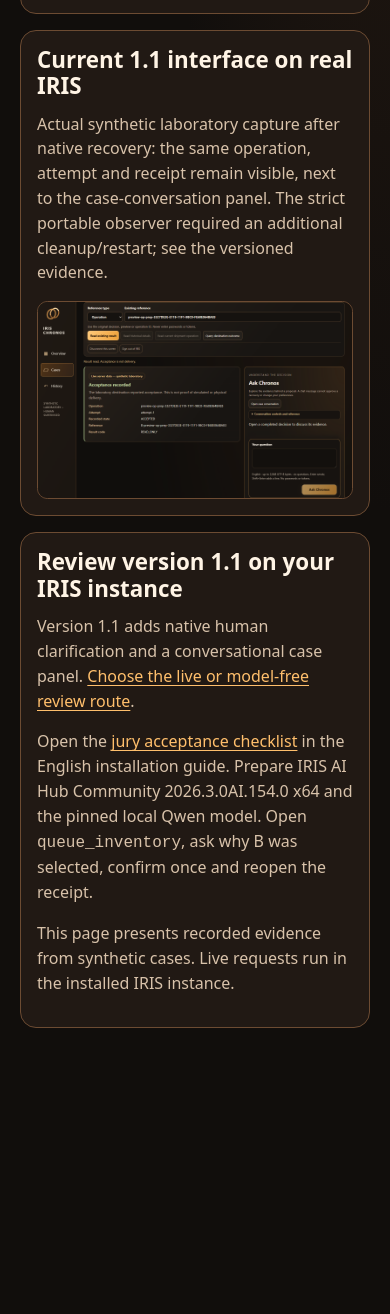
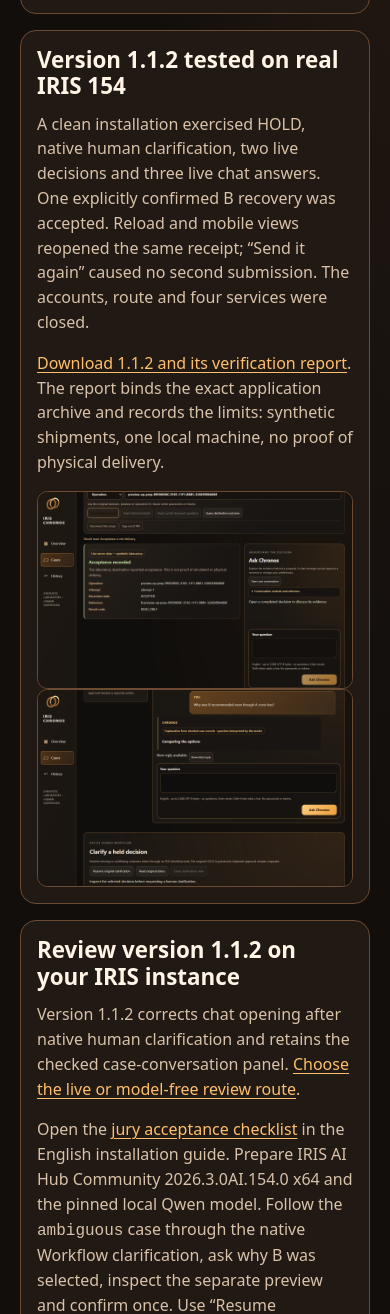
Before and after one commit to seypherWork/iris-chronos, a plain HTML site: page docs/index.html in a window 390 px wide. Shown: the part 1416-2730 px from the top of the page. Before the commit the page ends 2480 px from the top, so only its background shows below. Drawn offline with Linux system fonts and the light colour scheme.

Commit message:
fix: open clarified Workflow conversations and document verified 1.1.2 jury journey

```diff
--- a/docs/index.html
+++ b/docs/index.html
@@ -51,7 +51,7 @@
       <a href="chronos-proof.mp4" download>Download MP4</a>
     </section>
     <section id="proof" aria-labelledby="proof-title">
-      <h2 id="proof-title">Check the result</h2>
+      <h2 id="proof-title">Earlier receipt experiments</h2>
       <details open>
         <summary>Lost reply · one B recovery</summary>
         <p>IRIS and the independent destination agree. Reload opens the same operation, attempt and acceptance reference.</p>
@@ -69,14 +69,16 @@
     </section>
   </div>
   <section id="current" aria-labelledby="current-title">
-    <h2 id="current-title">Current 1.1 interface on real IRIS</h2>
-    <p>Actual synthetic laboratory capture after native recovery: the same operation, attempt and receipt remain visible, next to the case-conversation panel. The strict portable observer required an additional cleanup/restart; see the versioned evidence.</p>
-    <img class="native-ui" src="native-receipt-1.1.png" alt="Original accepted operation after native recovery in IRIS Chronos 1.1">
+    <h2 id="current-title">Version 1.1.2 tested on real IRIS 154</h2>
+    <p>A clean installation exercised HOLD, native human clarification, two live decisions and three live chat answers. One explicitly confirmed B recovery was accepted. Reload and mobile views reopened the same receipt; “Send it again” caused no second submission. The accounts, route and four services were closed.</p>
+    <p><a href="https://github.com/seypherWork/iris-chronos/releases/tag/v1.1.2">Download 1.1.2 and its verification report</a>. The report binds the exact application archive and records the limits: synthetic shipments, one local machine, no proof of physical delivery.</p>
+    <img class="native-ui" src="native-receipt-1.1.2.png" alt="Same accepted operation after reload in the clean IRIS Chronos 1.1.2 test">
+    <img class="native-ui" src="native-chat-1.1.2.png" alt="The real 1.1.2 case chat explains why an accepted operation must not be resent">
   </section>
   <section id="live" aria-labelledby="live-title">
-    <h2 id="live-title">Review version 1.1 on your IRIS instance</h2>
-    <p>Version 1.1 adds native human clarification and a conversational case panel. <a href="https://github.com/seypherWork/iris-chronos#see-it-and-run-it">Choose the live or model-free review route</a>.</p>
-    <p>Open the <a href="https://github.com/seypherWork/iris-chronos/blob/main/deployment/JURY-ROUTE.md#short-acceptance-checklist">jury acceptance checklist</a> in the English installation guide. Prepare IRIS AI Hub Community 2026.3.0AI.154.0 x64 and the pinned local Qwen model. Open <code>queue_inventory</code>, ask why B was selected, confirm once and reopen the receipt.</p>
+    <h2 id="live-title">Review version 1.1.2 on your IRIS instance</h2>
+    <p>Version 1.1.2 corrects chat opening after native human clarification and retains the checked case-conversation panel. <a href="https://github.com/seypherWork/iris-chronos#see-it-and-run-it">Choose the live or model-free review route</a>.</p>
+    <p>Open the <a href="https://github.com/seypherWork/iris-chronos/blob/v1.1.2/deployment/JURY-ROUTE.md#short-acceptance-checklist">jury acceptance checklist</a> in the English installation guide. Prepare IRIS AI Hub Community 2026.3.0AI.154.0 x64 and the pinned local Qwen model. Follow the <code>ambiguous</code> case through the native Workflow clarification, ask why B was selected, inspect the separate preview and confirm once. Use “Resume conversation” to return to the same chat, then reopen the original receipt.</p>
     <p>This page presents recorded evidence from synthetic cases. Live requests run in the installed IRIS instance.</p>
   </section>
 </main>
--- a/module.xml
+++ b/module.xml
@@ -3,7 +3,7 @@
   <Document name="iris-chronos.ZPM">
     <Module>
       <Name>iris-chronos</Name>
-      <Version>1.1.1</Version>
+      <Version>1.1.2</Version>
       <Description>IRIS AI Hub shipment recovery production with human approval and receipt verification.</Description>
       <SystemRequirements Version="&gt;=2026.3" Interoperability="enabled"/>
       <SourcesRoot>src</SourcesRoot>
--- a/src/chronos_web/conversation-v2.mjs
+++ b/src/chronos_web/conversation-v2.mjs
@@ -29,7 +29,7 @@ export function conversationV2({exact,record,validText,validAnswer,hash,ident,in
     if(s.id==="current-review"){
       const common=["id","kind","decision_id","status","code","dispatch_authorized"];
       const bound=s.kind==="CURRENT_REVALIDATION_RESULT"?exact(s,[...common,"semantic_digest"])&&hash(s.semantic_digest):s.kind==="CURRENT_READ_ONLY_REVALIDATION"&&exact(s,[...common,"observed_us","input_digest"])&&integer(s.observed_us)&&s.observed_us>0&&hash(s.input_digest);
-      return bound&&s.dispatch_authorized===false&&((s.status==="REVIEWABLE"&&s.code==="HUMAN_PREVIEW_REQUIRED")||(["REJECTED","RECHECK_REQUIRED","ERROR"].includes(s.status)&&REASONS.includes(s.code)));
+      return bound&&s.dispatch_authorized===false&&((s.status==="REVIEWABLE"&&s.code==="HUMAN_PREVIEW_REQUIRED")||(s.status==="ERROR"&&s.code==="CLARIFICATION_SOURCE_REQUIRED")||(["REJECTED","RECHECK_REQUIRED","ERROR"].includes(s.status)&&REASONS.includes(s.code)));
     }
     if(s.id==="simulator-result"){
       const common=["id","kind","decision_id","operation_id","attempt_id","state","arrival","result_digest","time_unit","physical_delivery"];
```
Also changed, not shown: tests/web/clarified-chat.test.mjs (added, +27 -0 lines), tests/web/fixtures/clarified-chat-111.json (added, +1 -0 lines), docs/native-chat-1.1.2.png (added), docs/native-receipt-1.1.2.png (added), 3 other files.
